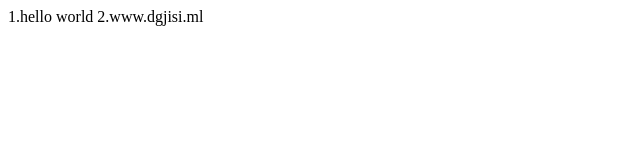
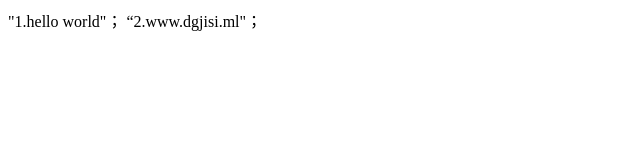
Before and after one commit to dgjisi/s, a plain HTML site: page index.html in a window 1280 px wide. Shown: the whole page, without its empty margins (0-640 px from the left). Drawn offline with Linux system fonts and the light colour scheme.

Commit message:
Update index.html

```diff
--- a/index.html
+++ b/index.html
@@ -1,6 +1,6 @@
 <html>
 <body>
-1.hello world
-2.www.dgjisi.ml
+"1.hello world"；
+“2.www.dgjisi.ml"；
 </body>
 </html>
```
